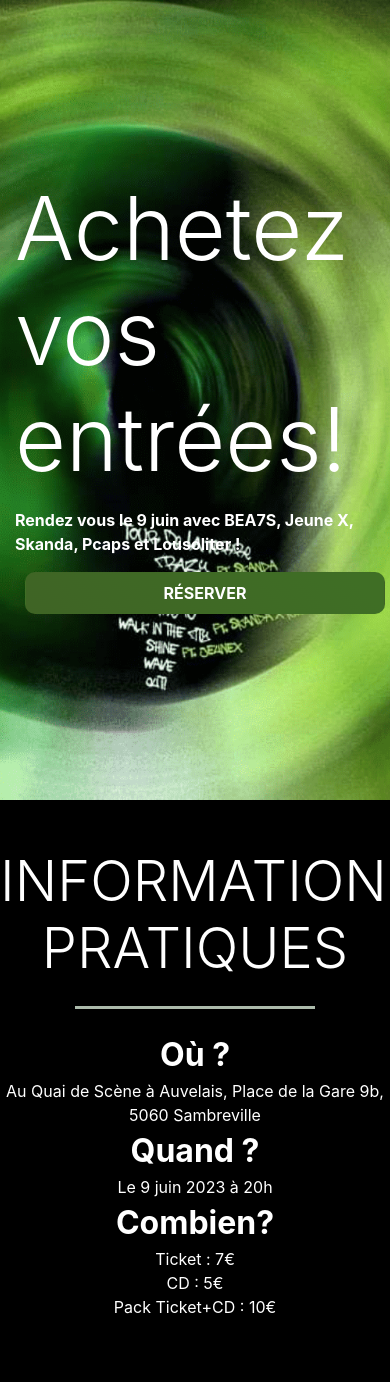
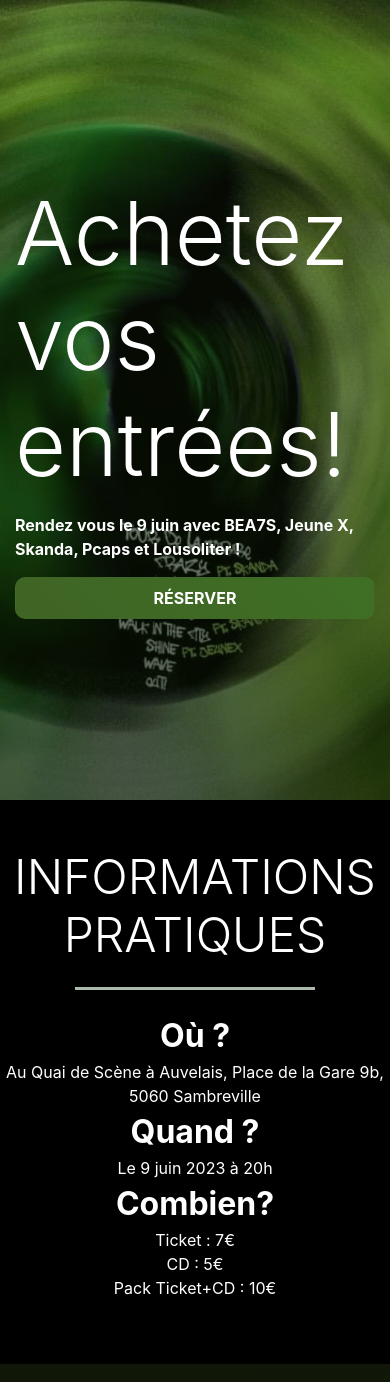
Before and after one commit to kiwik8/TPA_concert, a Django app: page / in a window 390 px wide; the page is wider, and only the part inside the window is pictured. Shown: the top 1382 px of that part. Run offline with Django 4.2, Linux system fonts and the light colour scheme; some libraries are stand-ins or nearby versions.

Commit message:
new: mobile design for home

```diff
--- a/static/concert/index.css
+++ b/static/concert/index.css
@@ -189,6 +189,25 @@ a.text-red:hover {
 
 	#showcase-background-1 {
     	background-repeat: no-repeat;
+		background-image: linear-gradient(
+			rgb(17, 23, 8, 0.3),
+			rgba(8, 16, 1, 0.689)
+		),
+		url("/static/concert/medias/home.png");
+	}
+	#acheter{
+		margin: auto;
+	}
+	#infos{
+		font-size: 3rem;
+	}
+
+	#more{
+		margin: 15px;
+		display: flex;
+		flex-direction: column;
+		align-items: center;
+		flex: 0 0 100%;
 	}
 
 
--- a/templates/concert/index.html
+++ b/templates/concert/index.html
@@ -14,7 +14,7 @@
                </div>
           </section>
           <section class="background pb-5 pt-5 text-white text-center" id=showcase-background-3>
-               <h2 class="text-uppercase display-4">Informations pratiques</h2>
+               <h2 class="text-uppercase display-4" id="infos">Informations pratiques</h2>
                <hr class="hr-red">
 
                <ul style="padding-inline-start: 0px;">
@@ -49,7 +49,7 @@
                <section class="pb-5 pt-5 bg-dark-secondary text-center">
                     <div class="container">
                          <div class="row">
-                              <div class="col-10 col-lg-6 text-white">
+                              <div class="col-10 col-lg-6 mx-auto text-white" id="more">
                                    <h2 class="text-uppercase display-4">En savoir plus...</h2>
                                    <hr class="hr-red">
                                    <p class="mt-3 font-weight-100 letter-spacing-4px" style="font-size: 20px;">L’album réalisé se compose de 8 titres tous produits par Skanda. <br><br>La tracklist contenant : <br>- Tour de la terre<br>- Crazy ft. Skanda<br>- Couleurs<br>- Memo<br>- Walk in the city ft. Skanda, Kios<br>- Shine ft. Jeune X<br>- Wave<br>- Out!<br>
```
